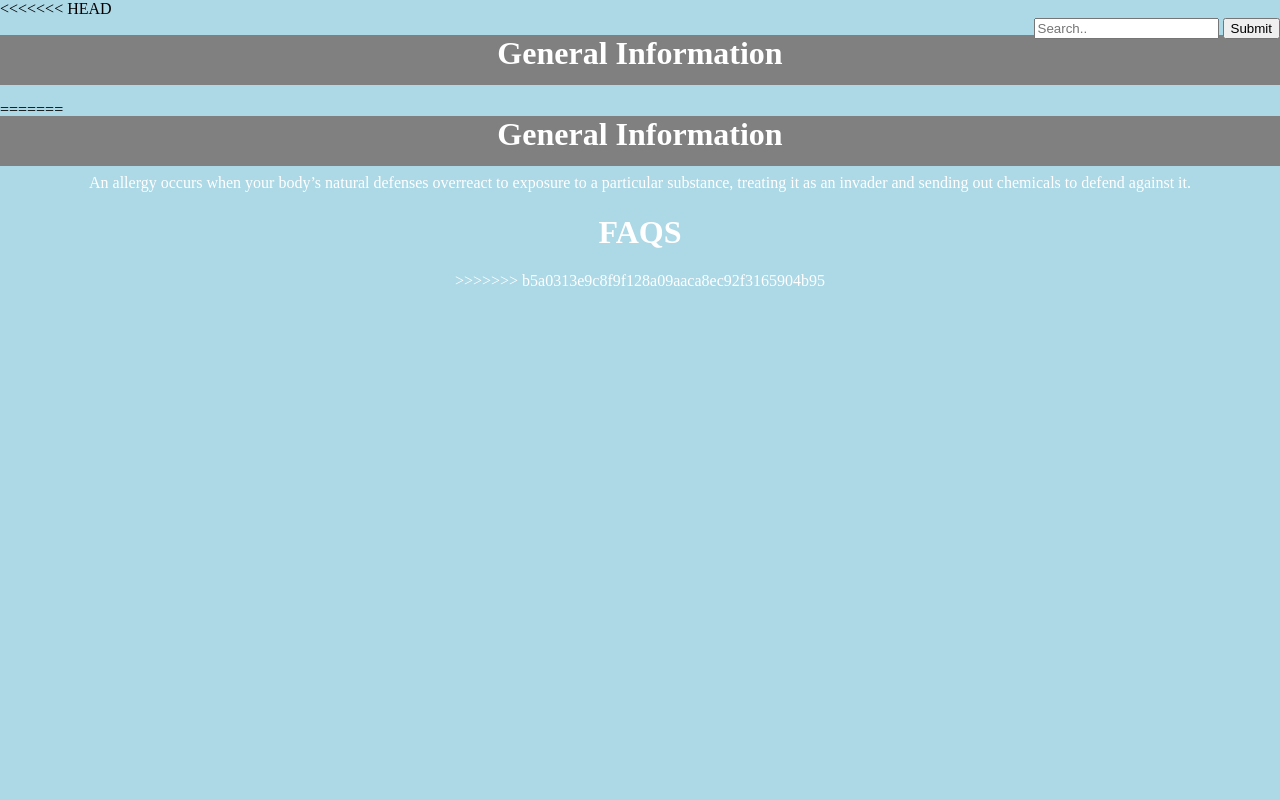
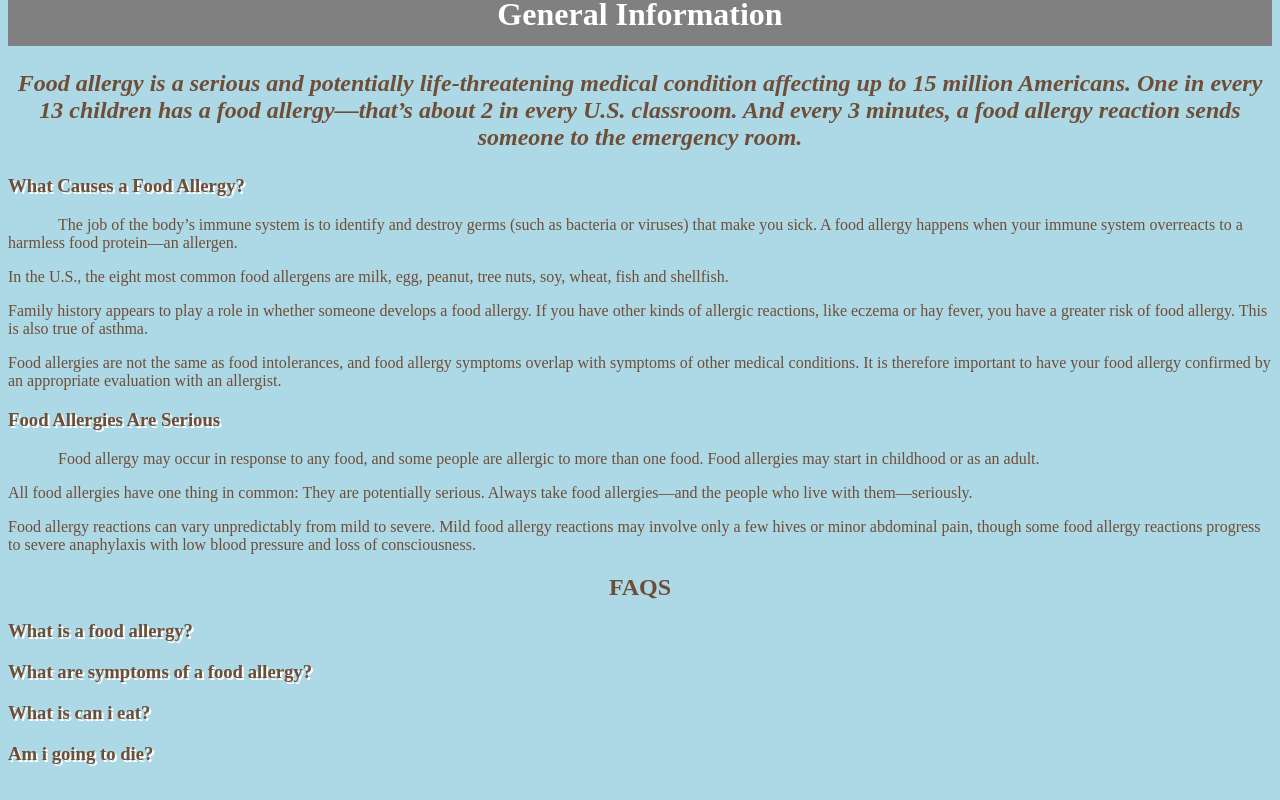
Before and after one commit to anitali2002/cssi2018Allergies, a Python web app: template templates/genInfo.html in a window 1280 px wide. Run offline with Jinja, Linux system fonts and the light colour scheme; the template is opened without the code that fills it, so the values that code supplies are empty.

Commit message:
GenInfo Page
css and html template for the geninfo page

```diff
--- a/styles/genInfoStyle.css
+++ b/styles/genInfoStyle.css
@@ -1,5 +1,7 @@
 body {
   background-color: lightblue;
+  color: #6F4E37;
+
 }
 #header {
   color: white;
@@ -8,3 +10,19 @@ body {
   text-align: center;
   margin-top:-25px;
 }
+
+.spiel  {
+  font-style: italic;
+}
+
+h2{
+  text-align: center;
+}
+
+h3{
+  text-shadow: 2px 2px white;
+}
+
+.indent{
+   text-indent: 50px;
+}
--- a/templates/allergySubmit.html
+++ b/templates/allergySubmit.html
@@ -1,4 +1,3 @@
-<!--welcome.html-->
 <!DOCTYPE html>
 <html>
 <head>
--- a/templates/genInfo.html
+++ b/templates/genInfo.html
@@ -1,23 +1,3 @@
-<<<<<<< HEAD
-<!--welcome.html-->
-<!DOCTYPE html>
-<html>
-  <head>
-    <title>Welcome</title>
-      <link rel="stylesheet" href="../styles/welcomeStyles.css">
-      <div class="search2">
-          <form action="/action_page.php">
-            <input type="text" placeholder="Search.." name="search">
-            <button type="submit">Submit</button>
-  </head>
-  <body>
-    <div id="header">
-      <h1><a href="">General Information</a></h1>
-</div>
-  </div>
-  </body>
-</html>
-=======
 <!DOCTYPE html>
 <html>
 <head>
@@ -27,10 +7,31 @@
 <body>
   <div id="header">
   <h1>General Information </h1>
-  <p> An allergy occurs when your body’s natural defenses overreact to exposure to a particular substance, treating it as an invader and sending out chemicals to defend against it.</p>
-  <h1>FAQS</h1>
+</div>
+  <h2>
+  <p class="spiel"> Food allergy is a serious and potentially life-threatening medical condition affecting up to 15 million Americans. One in every 13 children has a food allergy—that’s about 2 in every U.S. classroom. And every 3 minutes, a food allergy reaction sends someone to the emergency room.
+    <h3> What Causes a Food Allergy? </h3>
+  <p class ="indent">The job of the body’s immune system is to identify and destroy germs (such as bacteria or viruses) that make you sick. A food allergy happens when your immune system overreacts to a harmless food protein—an allergen.</p>
+
+<p> In the U.S., the eight most common food allergens are milk, egg, peanut, tree nuts, soy, wheat, fish and shellfish.</p>
+
+<p>Family history appears to play a role in whether someone develops a food allergy. If you have other kinds of allergic reactions, like eczema or hay fever, you have a greater risk of food allergy. This is also true of asthma.</p>
+
+<p>Food allergies are not the same as food intolerances, and food allergy symptoms overlap with symptoms of other medical conditions. It is therefore important to have your food allergy confirmed by an appropriate evaluation with an allergist.</p>
+
+<h3> Food Allergies Are Serious </h3>
+<p class ="indent">     Food allergy may occur in response to any food, and some people are allergic to more than one food. Food allergies may start in childhood or as an adult.
+
+<p>All food allergies have one thing in common: They are potentially serious. Always take food allergies—and the people who live with them—seriously.
+
+<p>Food allergy reactions can vary unpredictably from mild to severe. Mild food allergy reactions may involve only a few hives or minor abdominal pain, though some food allergy reactions progress to severe anaphylaxis with low blood pressure and loss of consciousness.</p>
+  <h2>FAQS</h2>
+  <h3>What is a food allergy?</h3>
+  <h3>What are symptoms of a food allergy?</h3>
+  <h3>What is can i eat?</h3>
+  <h3>Am i going to die?</h3>
 
 
   </body>
-  </html>
->>>>>>> b5a0313e9c8f9f128a09aaca8ec92f3165904b95
+</body>
+</html>
```
